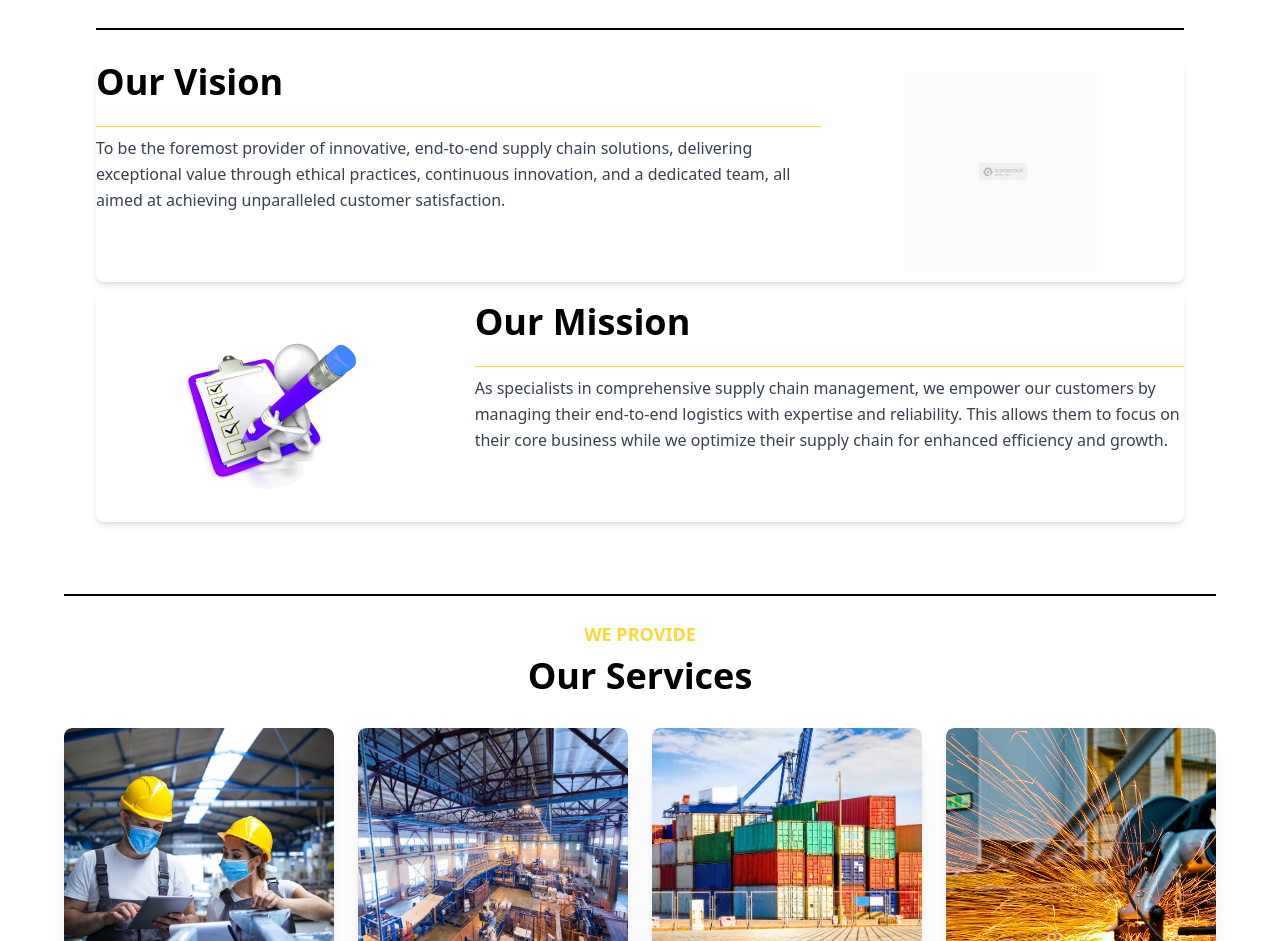
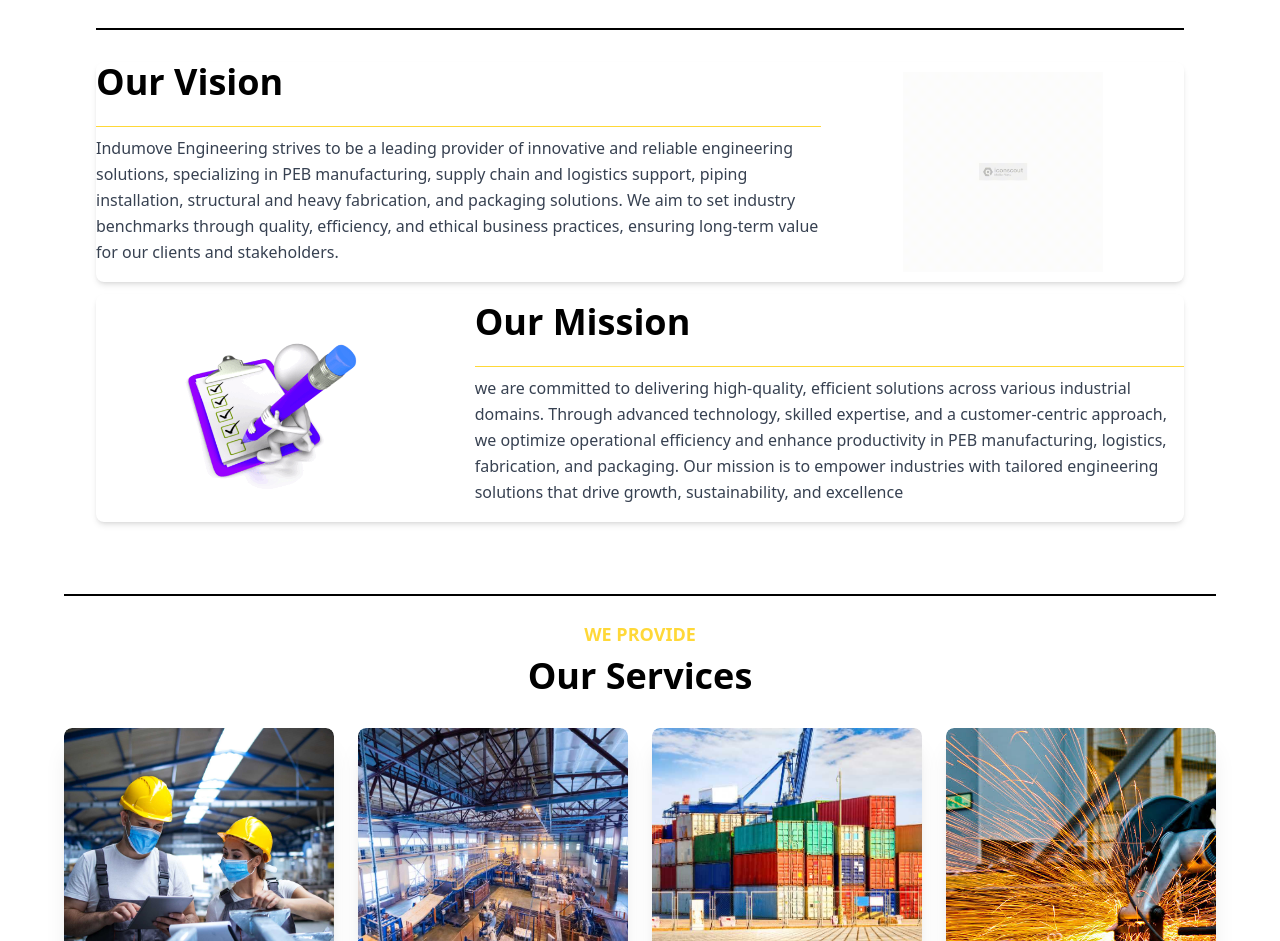
Before and after one commit to vaibhavbhise007/Indumove_Engineering, a React (Vite) app: page / in a window 1280 px wide. Shown: the part 1680-2621 px from the top of the page. Built offline with nearby package versions, Linux system fonts and the light colour scheme.

Commit message:
Change vission and mission

```diff
--- a/src/components/Home/OurMissionVision.jsx
+++ b/src/components/Home/OurMissionVision.jsx
@@ -15,15 +15,22 @@ function OurMissionVision() {
                     <hr className="my-2 border-[#ffd838]" />
                     <div className=" text-center md:text-left">
                         <p className="text-gray-700  leading-relaxed">
-                            To be the foremost provider of innovative, end-to-end supply chain solutions,
-                            delivering exceptional value through ethical practices,
-                            continuous innovation, and a dedicated team, all aimed at achieving unparalleled customer satisfaction.
+                            Indumove Engineering strives to be a
+                            leading provider of innovative and reliable
+                            engineering solutions, specializing in PEB
+                            manufacturing, supply chain and logistics
+                            support, piping installation, structural and
+                            heavy fabrication, and packaging solutions.
+                            We aim to set industry benchmarks through
+                            quality, efficiency, and ethical business
+                            practices, ensuring long-term value for our
+                            clients and stakeholders.
                         </p>
                     </div>
                 </div>
 
 
-                <div className="md:w-1/3 flex justify-center top-0 ">
+                <div className="hidden  md:w-1/3 md:flex justify-center top-0 ">
                     <img
                         src={imgvision}
                         alt="vision"
@@ -53,9 +60,17 @@ function OurMissionVision() {
                     </h2>
                     <hr className="my-2 border-[#ffd838]" />
                     <p className="text-gray-700 leading-relaxed">
-                        As specialists in comprehensive supply chain management, we empower our customers
-                        by managing their end-to-end logistics with expertise and reliability. This allows them to focus on
-                        their core business while we optimize their supply chain for enhanced efficiency and growth.
+                        we are committed to delivering high-quality,
+                        efficient solutions across various industrial
+                        domains. Through advanced technology,
+                        skilled expertise, and a customer-centric
+                        approach, we optimize operational
+                        efficiency and enhance productivity in PEB
+                        manufacturing, logistics, fabrication, and
+                        packaging. Our mission is to empower
+                        industries with tailored engineering
+                        solutions that drive growth, sustainability,
+                        and excellence
                     </p>
                 </div>
             </div>
--- a/src/components/ui/Carousel.jsx
+++ b/src/components/ui/Carousel.jsx
@@ -56,7 +56,7 @@ const Carousel = () => {
             {/* Image */}
             <img
               src={img.src}
-              className="block w-full h-[500px] object-cover opacity-60 transition-opacity duration-1000 ease-in-out"
+              className="block w-full h-[500px] object-cover bg-black bg-opacity-50 transition-opacity duration-1000 ease-in-out"
               alt={`Slide ${index + 1}`}
             />
 
@@ -65,7 +65,7 @@ const Carousel = () => {
               className={`absolute
                 top-1/2 sm:top-1/2 md:top-36
                 left-1/2 transform -translate-x-1/2 -translate-y-1/2
-                text-[#202559] font-bold
+                text-black font-bold
                 text-2xl sm:text-3xl md:text-4xl lg:text-5xl
                 text-center transition-all duration-1000
                 ${index === currentIndex ? "opacity-100 translate-y-0" : "opacity-0 translate-y-10"}
--- a/src/components/ui/ProductCard.jsx
+++ b/src/components/ui/ProductCard.jsx
@@ -94,7 +94,7 @@ const ProductCard = () => {
     return (
         <div className="relative">
             {/* Mobile Slider */}
-            {/* Mobile Slider */}
+
             <div id="default-carousel" className="relative w-full sm:hidden">
                 <div className="relative h-[300px] overflow-hidden rounded-lg">
                     {images.map((item, index) => (
```
